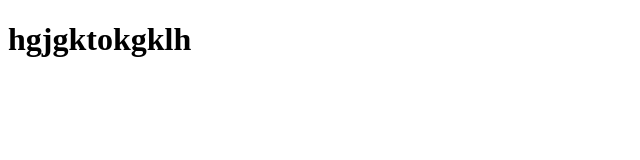
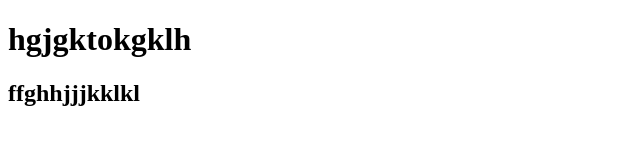
Before and after one commit to yuriy-pro/test, a plain HTML site: page index.html in a window 1280 px wide. Shown: the whole page, without its empty margins (0-640 px from the left). Drawn offline with Linux system fonts and the light colour scheme.

Commit message:
new commit

```diff
--- a/index.html
+++ b/index.html
@@ -7,5 +7,6 @@
 </head>
 <body>
   <h1>hgjgktokgklh</h1>
+  <h2>ffghhjjjkklkl</h2>
 </body>
 </html>
```
